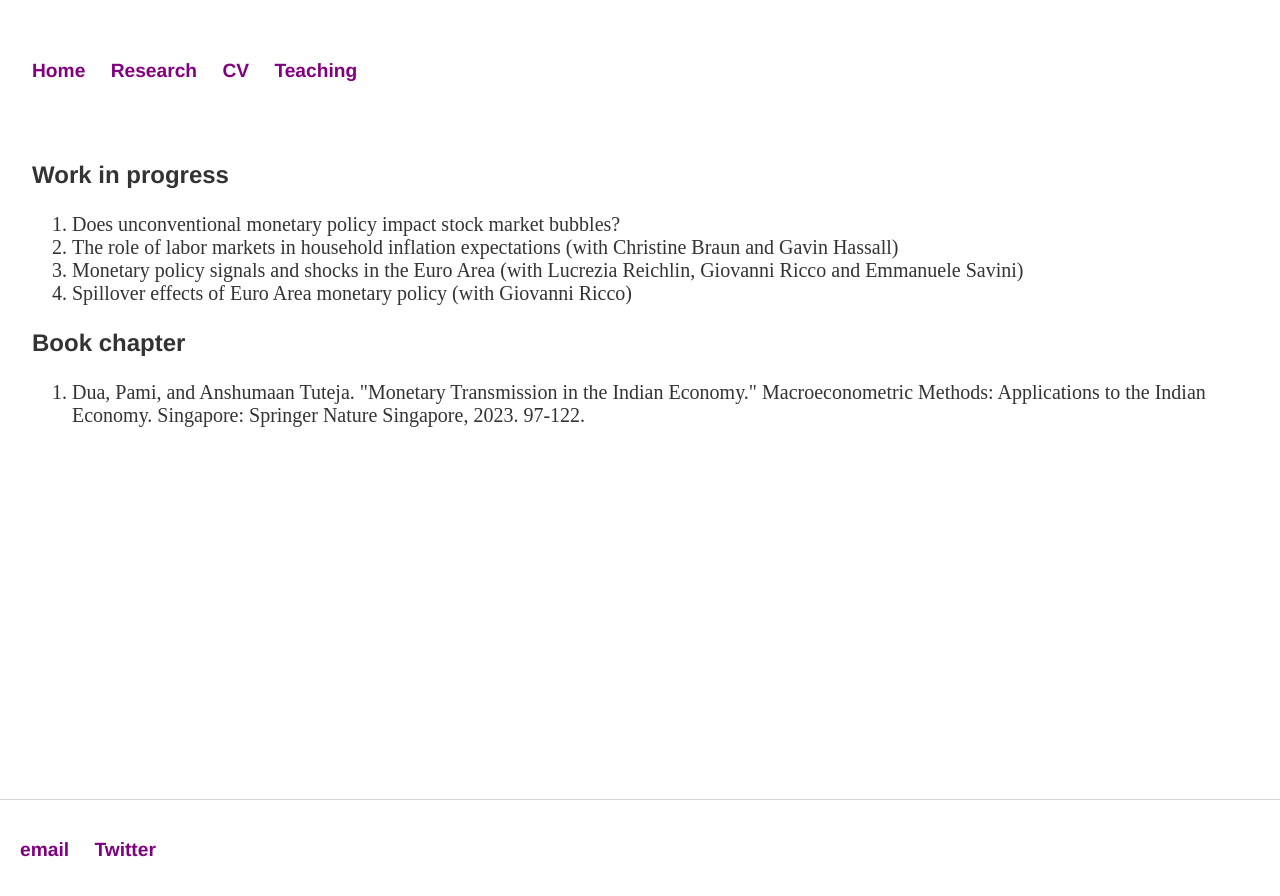
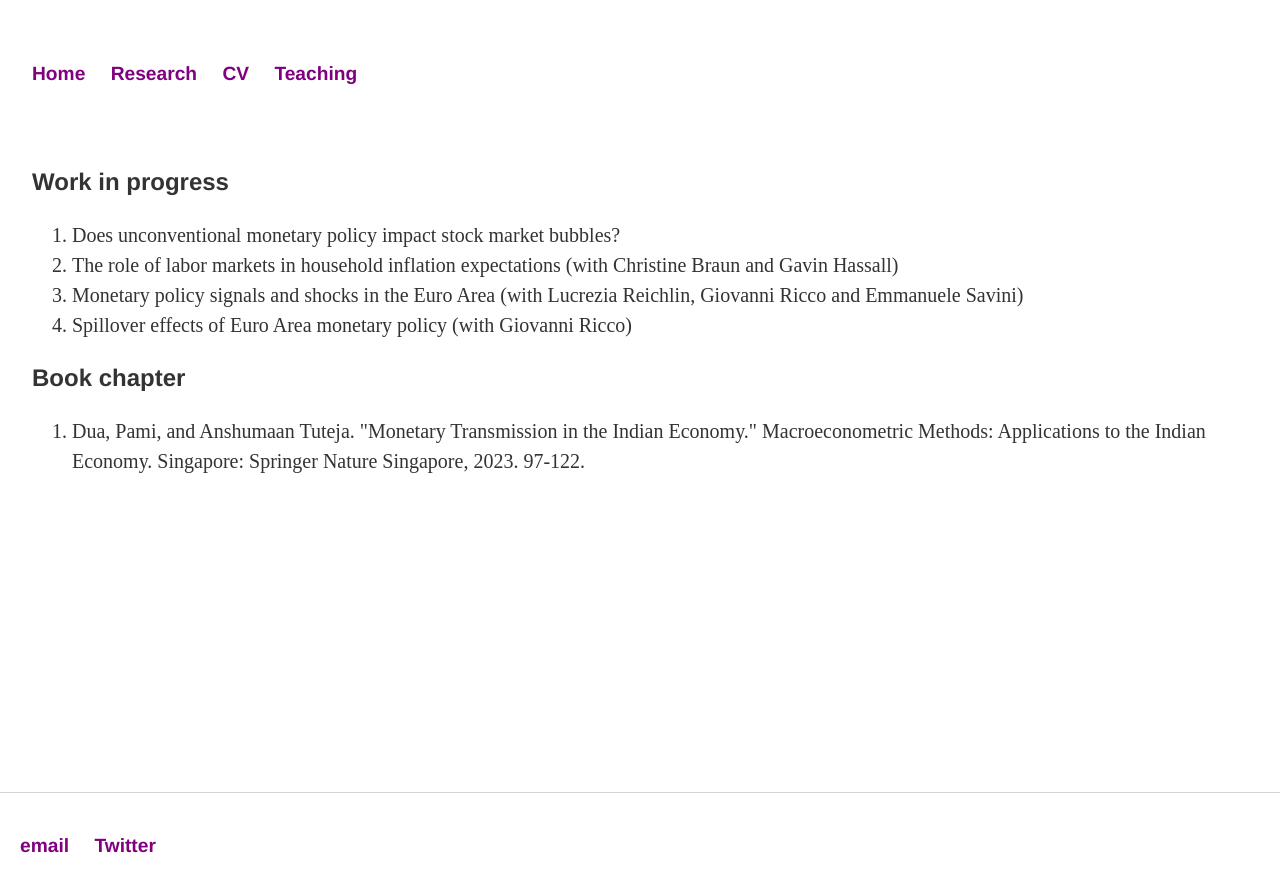
Before and after one commit to anshumaan-tuteja/anshumaan-tuteja.github.io, a Jekyll site: the page built from _pages/research.html, in a window 1280 px wide. Shown: the top 896 px of the page. Built offline with Jekyll 4.4.1, drawn with Linux system fonts in a browser that asks for light colours.

Commit message:
Update main.css

```diff
--- a/css/main.css
+++ b/css/main.css
@@ -93,7 +93,7 @@
 }
 
 /* Set height between list items */
-ul ol {
+ul, ol {
    line-height: 1.5;
 }
 
```
